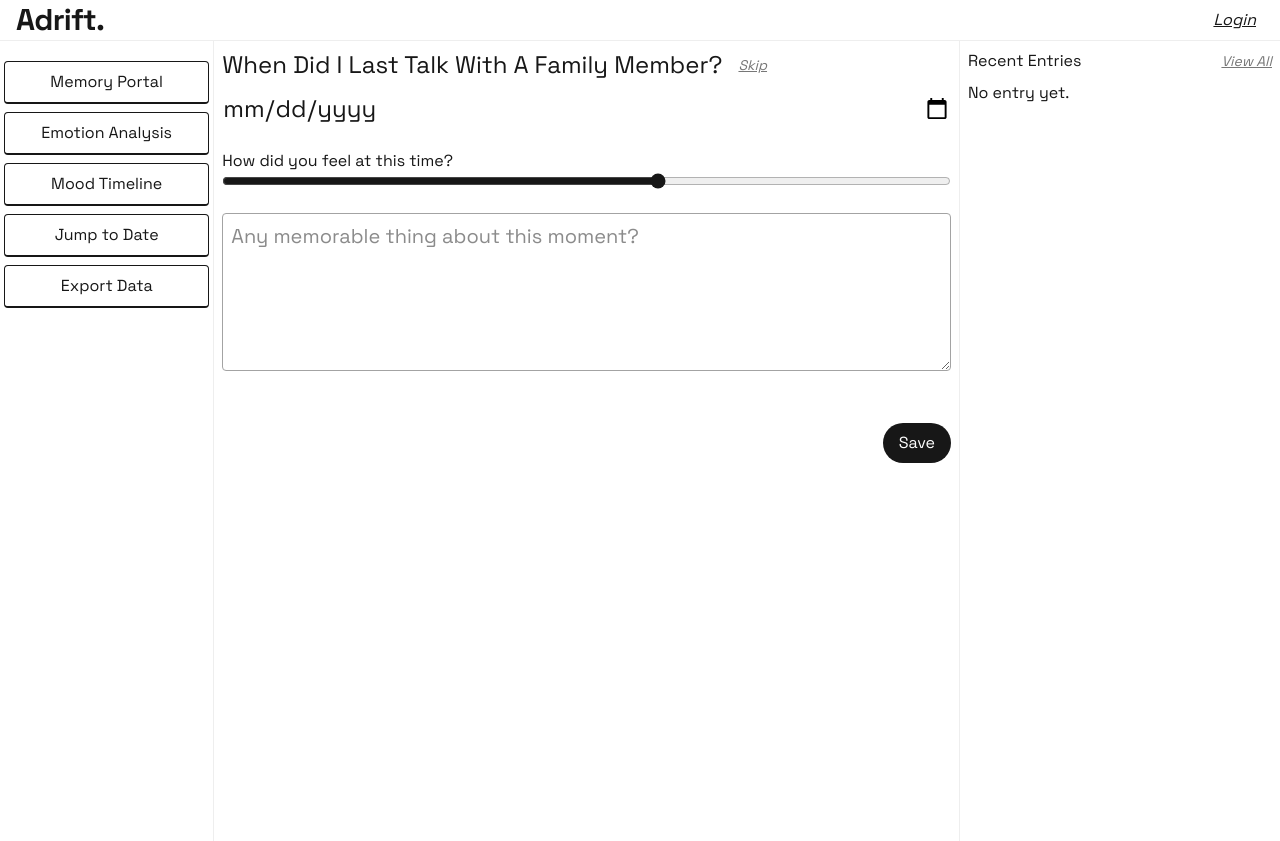
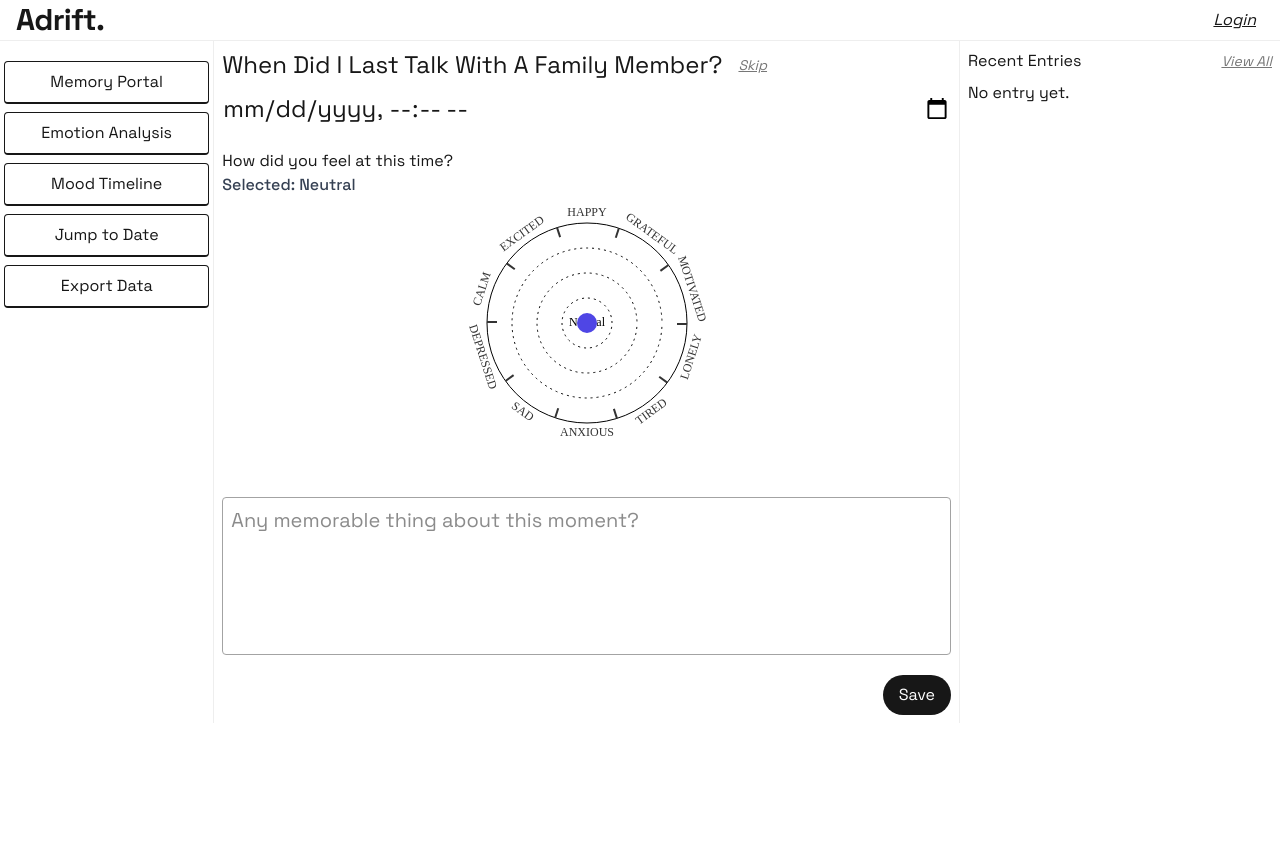
Before and after one commit to IndieCoderMM/adrift, a Next.js app: page / in a window 1280 px wide. After the commit the page ends 800 px from the top, so only its background shows below. Built offline with nearby package versions, Linux system fonts and the light colour scheme.

Commit message:
Add emotion picker

```diff
--- a/src/app/layout.tsx
+++ b/src/app/layout.tsx
@@ -22,7 +22,7 @@ export default function RootLayout({
   return (
     <html lang="en">
       <body
-        className={`${mainFont.variable} relative h-screen overflow-hidden antialiased`}
+        className={`${mainFont.variable} relative min-h-screen antialiased`}
       >
         <Navbar />
         {children}
--- /dev/null
+++ b/src/components/emotion-picker.tsx
@@ -0,0 +1,277 @@
+import { useEffect, useRef, useState } from "react";
+
+type Props = {
+  value?: number; // 0 to 1
+  onChange?: (selected: string) => void;
+  size?: number;
+  emotions?: string[];
+};
+
+const defaultEmotions = [
+  "motivated",
+  "grateful",
+  "happy",
+  "excited",
+  "calm",
+  "depressed",
+  "sad",
+  "anxious",
+  "tired",
+  "lonely",
+];
+
+const EmotionPicker = ({
+  emotions = defaultEmotions,
+  value = 0.5,
+  onChange,
+  size = 500,
+}: Props) => {
+  const canvasRef = useRef<HTMLCanvasElement | null>(null);
+  const [angle, setAngle] = useState(() => valueToAngle(value));
+  const [knob, setKnob] = useState({ x: size / 2, y: size / 2, d: 0 });
+  const [isDragging, setIsDragging] = useState(false);
+  const [selectedEmotion, setSelectedEmotion] = useState("neutral");
+
+  const center = size / 2;
+  const radius = size / 3;
+
+  useEffect(() => {
+    let emotion = "";
+    if (knob.d >= radius * 0.75) {
+      emotion = "super";
+    } else if (knob.d >= radius * 0.5) {
+      emotion = "very";
+    } else if (knob.d < radius * 0.25) {
+      emotion = "neutral";
+    }
+
+    if (emotion !== "neutral") {
+      const selected = emotions[getSegmentIndex(angle, emotions.length)];
+      emotion += ` ${selected}`;
+    }
+    setSelectedEmotion(emotion);
+    onChange?.(emotion);
+  }, [angle, knob, onChange, emotions]);
+
+  useEffect(() => {
+    const canvas = canvasRef.current;
+    if (!canvas) return;
+
+    const ctx = canvas.getContext("2d");
+    if (!ctx) return;
+
+    const draw = () => {
+      ctx.clearRect(0, 0, size * 2, size);
+
+      drawWheel(ctx, center, center, radius, "12px Space Grotesk");
+      drawRadialLabels(
+        ctx,
+        emotions,
+        center,
+        center,
+        radius + 10,
+        "12px Space Grotesk",
+        "#333",
+      );
+
+      ctx.beginPath();
+      ctx.fillStyle = "#4f46e5";
+
+      ctx.ellipse(knob.x, knob.y, 10, 10, 0, 0, 2 * Math.PI);
+      ctx.arc(knob.x, knob.y, 10, 0, 2 * Math.PI);
+      ctx.fill();
+    };
+
+    draw();
+  }, [angle, size, knob]);
+
+  const handleEvent = (e: MouseEvent | TouchEvent) => {
+    const canvas = canvasRef.current;
+    if (!canvas) return;
+
+    const rect = canvas.getBoundingClientRect();
+    const x = e instanceof MouseEvent ? e.clientX : e.touches[0].clientX;
+    const y = e instanceof MouseEvent ? e.clientY : e.touches[0].clientY;
+
+    const cx = x - rect.left;
+    const cy = y - rect.top;
+    const { angle: a, dist } = fromCenter(cx, cy, center, center);
+
+    const r = Math.min(dist, radius);
+
+    if (a >= 0 && a <= 2 * Math.PI) {
+      setAngle(a);
+      setKnob({
+        x: center + r * Math.cos(a),
+        y: center + r * Math.sin(a),
+        d: r,
+      });
+    }
+  };
+
+  useEffect(() => {
+    const up = () => setIsDragging(false);
+    const move = (e: MouseEvent | TouchEvent) => {
+      if (isDragging) {
+        handleEvent(e);
+      }
+    };
+
+    window.addEventListener("mousemove", move);
+    window.addEventListener("touchmove", move);
+    window.addEventListener("mouseup", up);
+    window.addEventListener("touchend", up);
+
+    return () => {
+      window.removeEventListener("mousemove", move);
+      window.removeEventListener("touchmove", move);
+      window.removeEventListener("mouseup", up);
+      window.removeEventListener("touchend", up);
+    };
+  }, [isDragging]);
+
+  return (
+    <div className="relative flex w-full flex-col items-center gap-4">
+      <canvas
+        ref={canvasRef}
+        width={size}
+        height={size}
+        onMouseDown={(e) => {
+          setIsDragging(true);
+          handleEvent(e.nativeEvent);
+        }}
+        onTouchStart={(e) => {
+          setIsDragging(true);
+          handleEvent(e.nativeEvent);
+        }}
+        className="cursor-pointer"
+      />
+      <div className="absolute top-0 left-0 text-center font-medium text-gray-700 capitalize">
+        Selected: {selectedEmotion}
+      </div>
+    </div>
+  );
+};
+
+function drawWheel(
+  ctx: CanvasRenderingContext2D,
+  centerX: number,
+  centerY: number,
+  radius: number,
+  font = "12px sans-serif",
+  color = "black",
+) {
+  ctx.setLineDash([0]);
+  drawCircle(ctx, centerX, centerY, radius);
+
+  ctx.setLineDash([2, 4]);
+  ctx.lineDashOffset = 2;
+  drawCircle(ctx, centerX, centerY, radius * 0.75);
+  drawCircle(ctx, centerX, centerY, radius * 0.5);
+  drawCircle(ctx, centerX, centerY, radius * 0.25);
+
+  ctx.font = font;
+  ctx.fillStyle = color;
+  ctx.textAlign = "center";
+  ctx.textBaseline = "middle";
+  ctx.fillText("Neutral", centerX, centerY);
+}
+
+function drawCircle(
+  ctx: CanvasRenderingContext2D,
+  centerX: number,
+  centerY: number,
+  radius: number,
+) {
+  ctx.beginPath();
+  ctx.ellipse(centerX, centerY, radius, radius, 0, 0, 2 * Math.PI);
+  ctx.stroke();
+}
+
+function drawRadialLabels(
+  ctx: CanvasRenderingContext2D,
+  labels: string[],
+  centerX: number,
+  centerY: number,
+  radius: number,
+  font = "12px sans-serif",
+  color = "black",
+) {
+  const total = labels.length;
+  const angleStep = (2 * Math.PI) / total;
+
+  ctx.font = font;
+  ctx.fillStyle = color;
+  ctx.textAlign = "center";
+  ctx.textBaseline = "middle";
+
+  labels.forEach((label, i) => {
+    const angle = -angleStep * i - angleStep / 2;
+
+    const x = centerX + Math.cos(angle) * radius;
+    const y = centerY + Math.sin(angle) * radius;
+
+    ctx.save();
+    ctx.translate(x, y);
+
+    // Rotate label so it faces center
+    const rotation =
+      Math.abs(angle) <= Math.PI ? angle + Math.PI / 2 : angle - Math.PI / 2;
+
+    ctx.rotate(rotation);
+    ctx.fillText(label.toUpperCase(), 0, 0);
+    ctx.restore();
+  });
+
+  const tickCount = labels.length;
+  const tickWidth = 2;
+  const tickHeight = 10;
+
+  ctx.save();
+  ctx.translate(centerX, centerY);
+
+  for (let i = 0; i < tickCount; i++) {
+    const angle = (i / tickCount) * 2 * Math.PI;
+
+    ctx.save();
+    ctx.rotate(angle + Math.PI / 2);
+    ctx.translate(0, -radius + 10);
+
+    ctx.fillStyle = color;
+    ctx.fillRect(0, 0, tickWidth, tickHeight);
+    ctx.restore();
+  }
+
+  ctx.restore();
+}
+
+function fromCenter(x: number, y: number, centerX: number, centerY: number) {
+  const dx = x - centerX;
+  const dy = y - centerY;
+  let angle = Math.atan2(dy, dx);
+  if (angle < 0) angle += 2 * Math.PI;
+
+  const dist = Math.sqrt(dx * dx + dy * dy);
+  return { angle, dist };
+}
+
+function getSegmentIndex(angle: number, totalSegs: number) {
+  const TWO_PI = 2 * Math.PI;
+  const normalized = (-(angle % TWO_PI) + TWO_PI) % TWO_PI;
+  const segmentSize = TWO_PI / totalSegs;
+  return Math.floor(normalized / segmentSize);
+}
+
+function valueToAngle(value: number) {
+  const start = Math.PI * 0.75;
+  const end = Math.PI * 2.25;
+  return start + value * (end - start);
+}
+
+function angleToValue(angle: number) {
+  const start = Math.PI * 0.75;
+  const end = Math.PI * 2.25;
+  return Math.min(Math.max((angle - start) / (end - start), 0), 1);
+}
+
+export default EmotionPicker;
--- a/src/components/prompt-form.tsx
+++ b/src/components/prompt-form.tsx
@@ -4,9 +4,8 @@ import { generateReflectionPrompt, getAiPrompt } from "@/lib/ai";
 import { usePuterStore } from "@/lib/puter";
 import { useAppStore } from "@/lib/store";
 import { generateID, getEntryKey, getQuestionKey } from "@/utils/storage";
-import { FormEventHandler, useState } from "react";
-
-const emotions = ["very sad", "sad", "neutral", "happy", "very happy"];
+import { FormEventHandler, useCallback, useState } from "react";
+import EmotionPicker from "./emotion-picker";
 
 type Status = "idle" | "uploading" | "processing" | "error" | "success";
 
@@ -24,6 +23,7 @@ const PromptForm = () => {
   const setOpenLogin = useAppStore((s) => s.setOpenLogin);
   const [status, setStatus] = useState<Status>("idle");
   const [generating, setGenerating] = useState(false);
+  const [emotion, setEmotion] = useState("");
 
   const handleGenerateReflection = async () => {
     if (!auth || !auth.isAuthenticated) {
@@ -50,6 +50,13 @@ const PromptForm = () => {
     }
   };
 
+  const handleEmotion = useCallback(
+    (emotion: string) => {
+      setEmotion(emotion);
+    },
+    [emotion],
+  );
+
   const handleSubmit: FormEventHandler<HTMLFormElement> = async (e) => {
     e.preventDefault();
     if (!auth || !auth.isAuthenticated) {
@@ -65,7 +72,6 @@ const PromptForm = () => {
 
     const formData = new FormData(form);
     const timestamp = formData.get("timestamp") as string;
-    const emotion = formData.get("emotion") as string;
     const note = formData.get("note") as string;
 
     const id = generateID();
@@ -77,7 +83,8 @@ const PromptForm = () => {
       reflection_id: reflection.id,
       label: reflection.question,
       action: reflection.action,
-      emotion: emotions[Math.max(Number(emotion), emotions.length - 1)],
+      emotion,
+      createdAt: Date.now(),
     };
 
     try {
@@ -109,7 +116,7 @@ const PromptForm = () => {
   };
 
   return (
-    <div>
+    <div className="h-full">
       <div className="mb-2 flex items-center gap-4">
         <h2 className="text-2xl capitalize">{reflection.question}</h2>
         <button
@@ -120,36 +127,39 @@ const PromptForm = () => {
         >
           {generating ? "Generating..." : "Skip"}
         </button>
+        {status !== "idle" ? (
+          <span className="ml-auto text-sm capitalize italic">{status}</span>
+        ) : null}
       </div>
-      <form onSubmit={handleSubmit} className="flex flex-col gap-4">
+      <form
+        onSubmit={handleSubmit}
+        className="relative flex h-full flex-col gap-4 overflow-y-auto"
+      >
         <div className="flex flex-col py-1">
-          <input type="date" className="text-2xl" name="timestamp" required />
-        </div>
-        <div className="flex flex-col py-1">
-          <label htmlFor="emotion">How did you feel at this time?</label>
           <input
-            type="range"
-            name="emotion"
-            id="emotion"
-            min={0}
-            max={5}
-            className="accent-fg"
+            type="datetime-local"
+            className="text-2xl"
+            name="timestamp"
+            required
           />
         </div>
+
         <div className="flex flex-col py-1">
+          <span>How did you feel at this time?</span>
+          <EmotionPicker onChange={handleEmotion} size={300} />
+        </div>
+
+        {/*//TODO: Make this modal */}
+        <div className="flex flex-col items-center justify-center py-1">
           <textarea
             name="note"
             rows={5}
-            className="border-muted resize-y rounded border p-2 text-xl focus:outline-none"
+            className="border-muted w-full resize-none rounded border p-2 text-xl focus:outline-none"
             placeholder={reflection.note_prompt}
             required
           ></textarea>
         </div>
 
-        <div className="mt-8 flex w-full items-center justify-between">
-          {status !== "idle" ? (
-            <span className="text-sm capitalize italic">{status}</span>
-          ) : null}
         <button
           type="submit"
           className="bg-fg text-bg ml-auto cursor-pointer rounded-full px-4 py-2 hover:brightness-125"
@@ -157,7 +167,6 @@ const PromptForm = () => {
         >
           Save
         </button>
-        </div>
       </form>
     </div>
   );
--- a/src/lib/ai.ts
+++ b/src/lib/ai.ts
@@ -17,7 +17,7 @@ export const getAiPrompt = ({ entry }: { entry: Partial<TimeEntry> }) => {
   return `You are an expert in personal journaling, cognitive reflection, and life-logging systems.
 You help users better understand their emotional patterns and experiences over time.
 Your task is to analyze a single TimeEntry log and provide a thoughtful, structured review.
-Be direct, but constructive. You are helping someone make meaning out of their life data.
+Always be constructive and use direct conversational tone. You are helping someone make meaning out of their life data.
 Here is the log:
   Label: ${entry.label},
   Date: ${entry.timestamp},
--- a/src/types/index.d.ts
+++ b/src/types/index.d.ts
@@ -7,6 +7,7 @@ type TimeEntry = {
   reflection_id: string;
   note?: string;
   feedback?: AIFeedback;
+  createdAt: number;
 };
 
 type Reflection = {
```
Also changed, not shown: src/components/time-logs.tsx (+8 -1 lines). Lines whose indentation alone changed are shown as unchanged.
